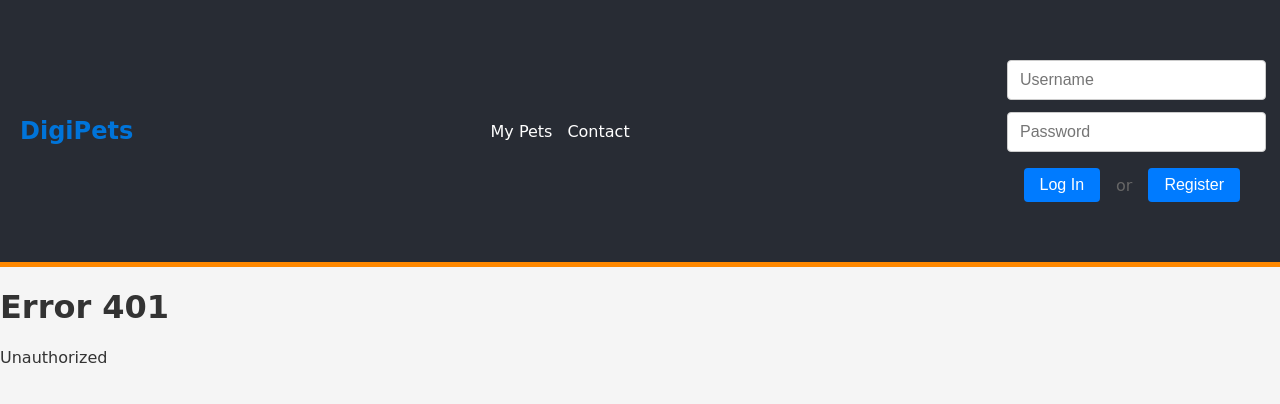
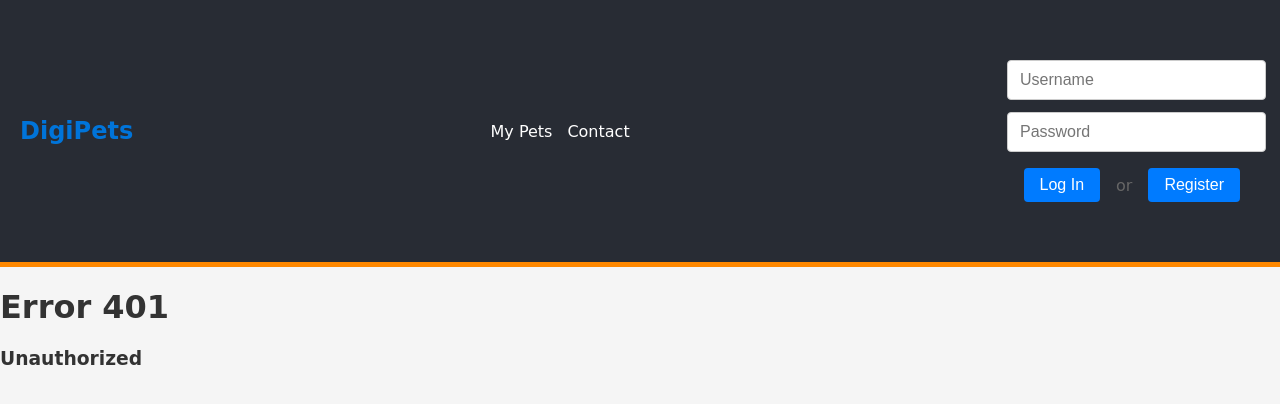
Before and after one commit to jraporta/Virtual-Pet-Frontend, a React (Vite) app: page /unauthorized in a window 1280 px wide. Shown: the top 404 px of the page. Built offline with nearby package versions, Linux system fonts and the light colour scheme.

Commit message:
update README.md

```diff
--- a/src/pages/NotFound.jsx
+++ b/src/pages/NotFound.jsx
@@ -6,7 +6,6 @@ const NotFound = () => {
     return (
         <div>
             <h1>404</h1>
-            <img src='../../assets/error-not-found-404.jpg'></img>
             <h3>Resource Not Found</h3>
         </div>
     );
--- a/src/pages/Unauthorized.jsx
+++ b/src/pages/Unauthorized.jsx
@@ -6,7 +6,7 @@ const Unauthorized = () => {
     return (
         <div>
             <h1>Error 401</h1>
-            <p>Unauthorized</p>
+            <h3>Unauthorized</h3>
         </div>
     );
 };
```
Also changed, not shown: public/assets/error-not-found-404.jpg (deleted), 1 other file (tests, documents, lock files or other folders).
